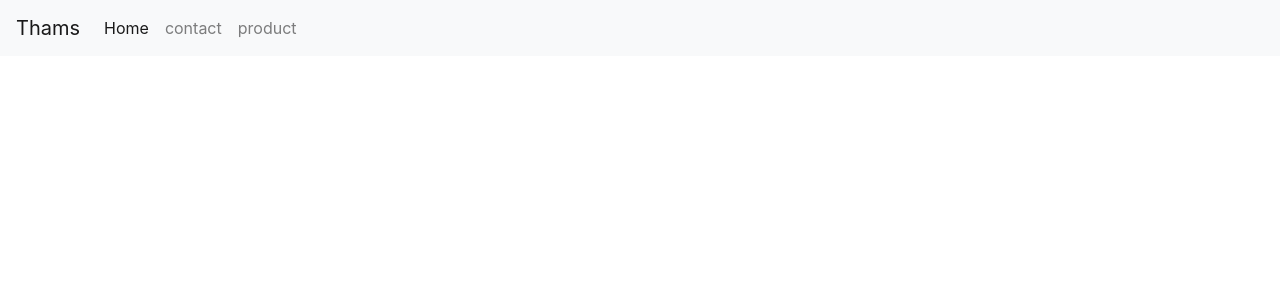
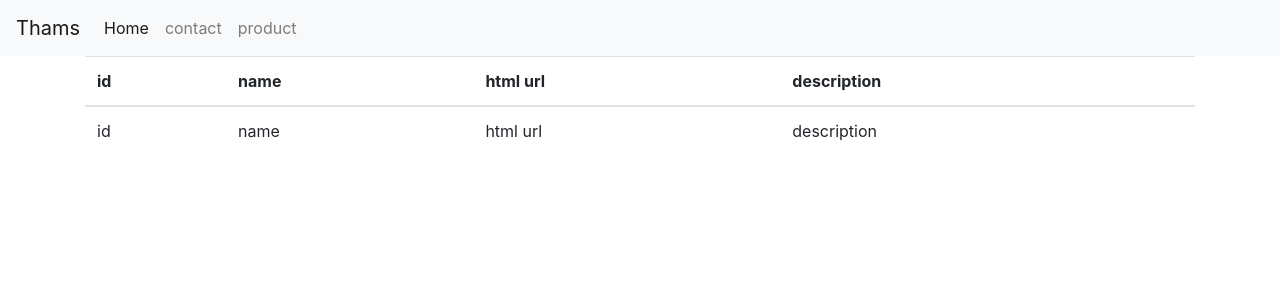
Before and after one commit to thamarais16/Angular-Router-Module, an Angular app: page /home in a window 1280 px wide. Shown: the top 300 px of the page. Built offline with nearby package versions, Linux system fonts and the light colour scheme.

Commit message:
2 files modified, 2 added

```diff
--- a/src/app/home/home.component.html
+++ b/src/app/home/home.component.html
@@ -0,0 +1,22 @@
+<div class="container">
+  <div class="table-responsive">
+    <table class="table">
+      <thead>
+        <tr>
+          <th>id</th>
+          <th>name</th>
+          <th>html url</th>
+          <th>description</th>
+        </tr>
+      </thead>
+      <tbody>
+        <tr>
+          <td>id</td>
+          <td>name</td>
+          <td>html url</td>
+          <td>description</td>
+        </tr>
+      </tbody>
+    </table>
+  </div>
+</div>
--- /dev/null
+++ b/src/app/repo.ts
@@ -0,0 +1,6 @@
+export class Repo {
+  id: string;
+  name: string;
+  html_url: string;
+  description: string;
+}
```
Also changed, not shown: src/app/git-hub.service.ts (added, +20 -0 lines), src/app/home/home.component.ts (line endings or trailing spaces).
